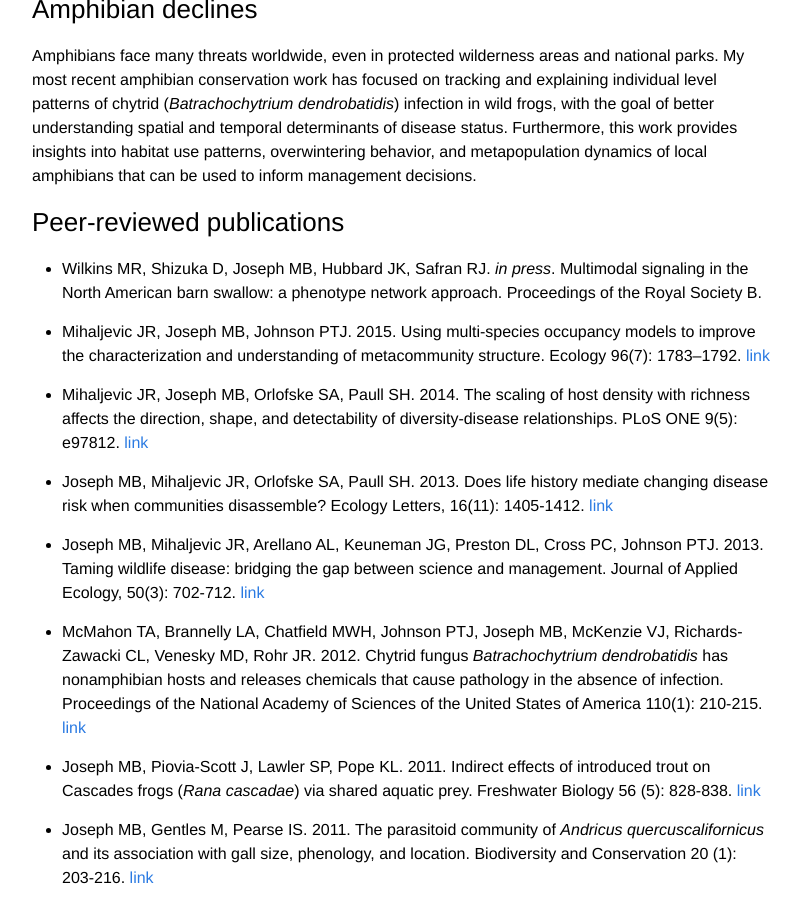
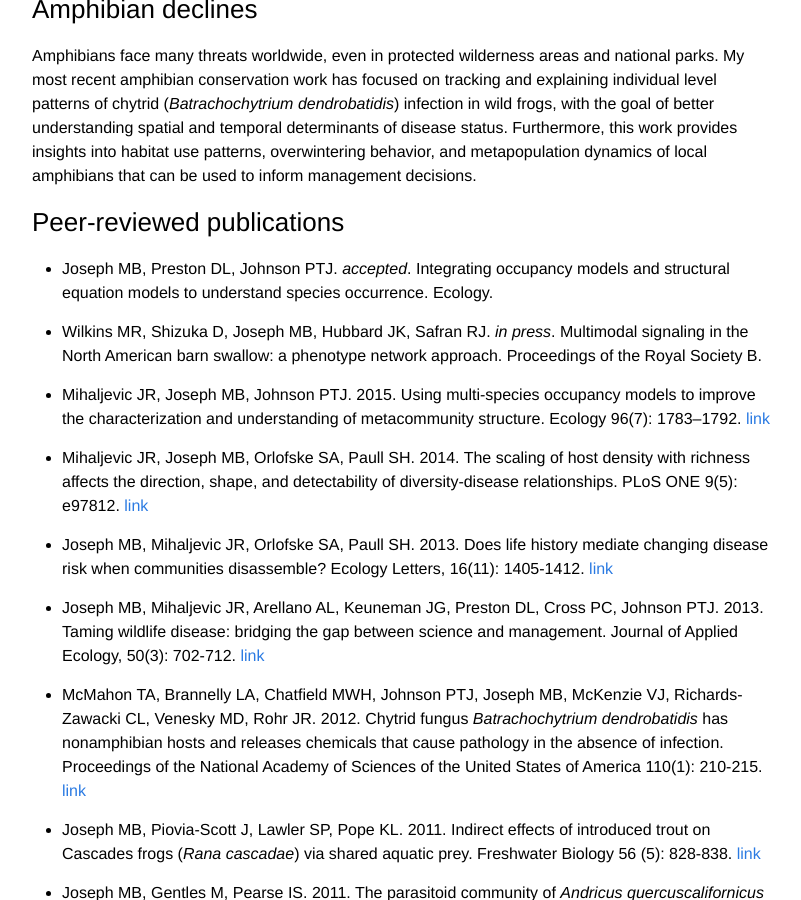
Before and after one commit to mbjoseph/old-website, a Jekyll site: the page built from research.md, in a window 1280 px wide and 900 px high, scrolled down 702 px. Shown: the whole window, without its empty margins (238-1039 px from the left). Built offline with Jekyll 4.4.1, drawn with Linux system fonts in a browser that asks for light colours.

Commit message:
added SEM occupancy paper

```diff
--- a/research.md
+++ b/research.md
@@ -27,6 +27,8 @@ Amphibians face many threats worldwide, even in protected wilderness areas and n
 
 ### Peer-reviewed publications
 
+- Joseph MB, Preston DL, Johnson PTJ. *accepted*. Integrating occupancy models and structural equation models to understand species occurrence. Ecology.
+
 - Wilkins MR, Shizuka D, Joseph MB, Hubbard JK, Safran RJ. *in press*. Multimodal signaling in the North American barn swallow: a phenotype network approach. Proceedings of the Royal Society B.
 
 - Mihaljevic JR, Joseph MB, Johnson PTJ. 2015. Using multi-species occupancy models to improve the characterization and understanding of metacommunity structure. Ecology 96(7): 1783–1792. [link](http://www.esajournals.org/doi/abs/10.1890/14-1580.1)
```
